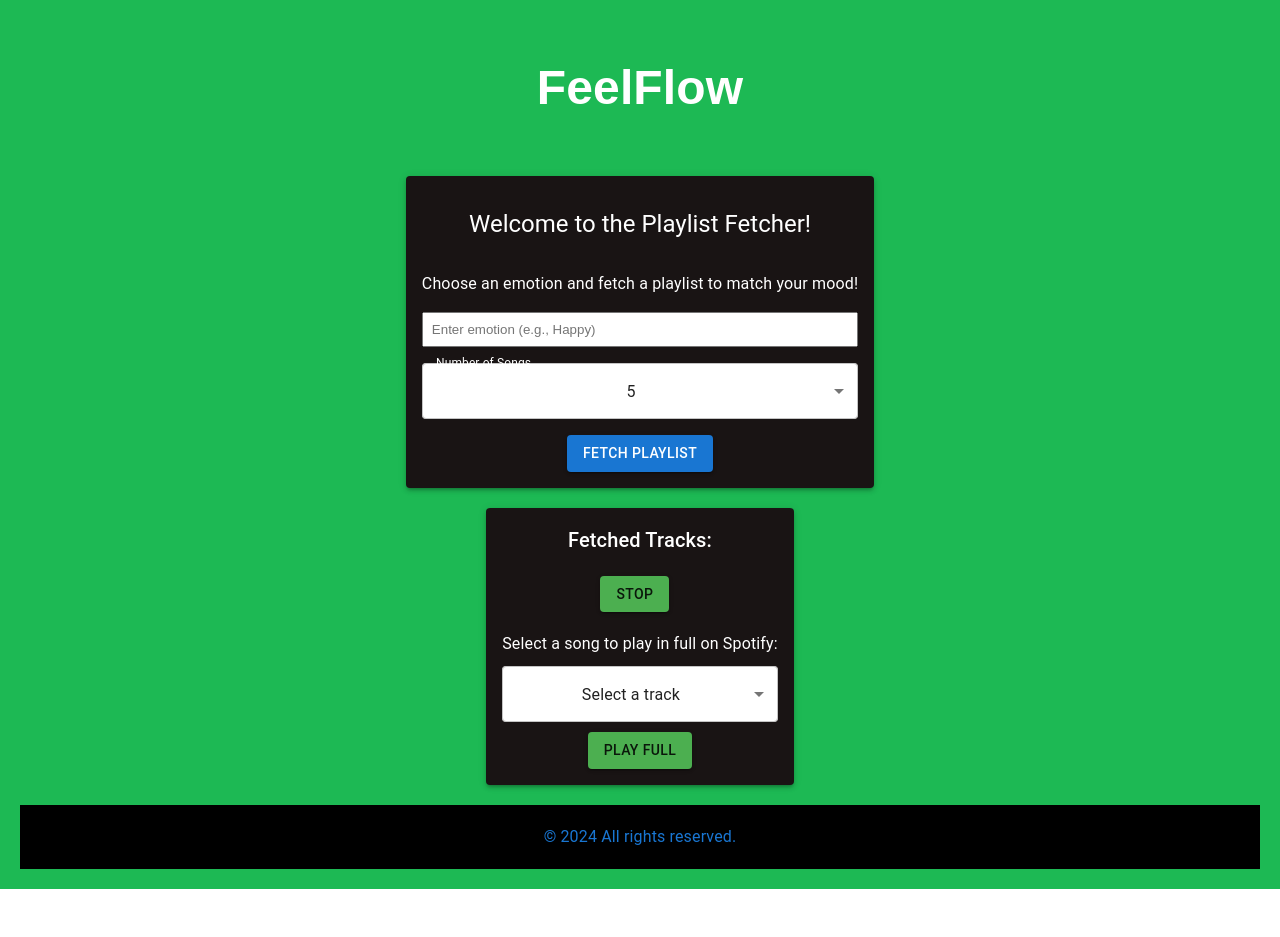
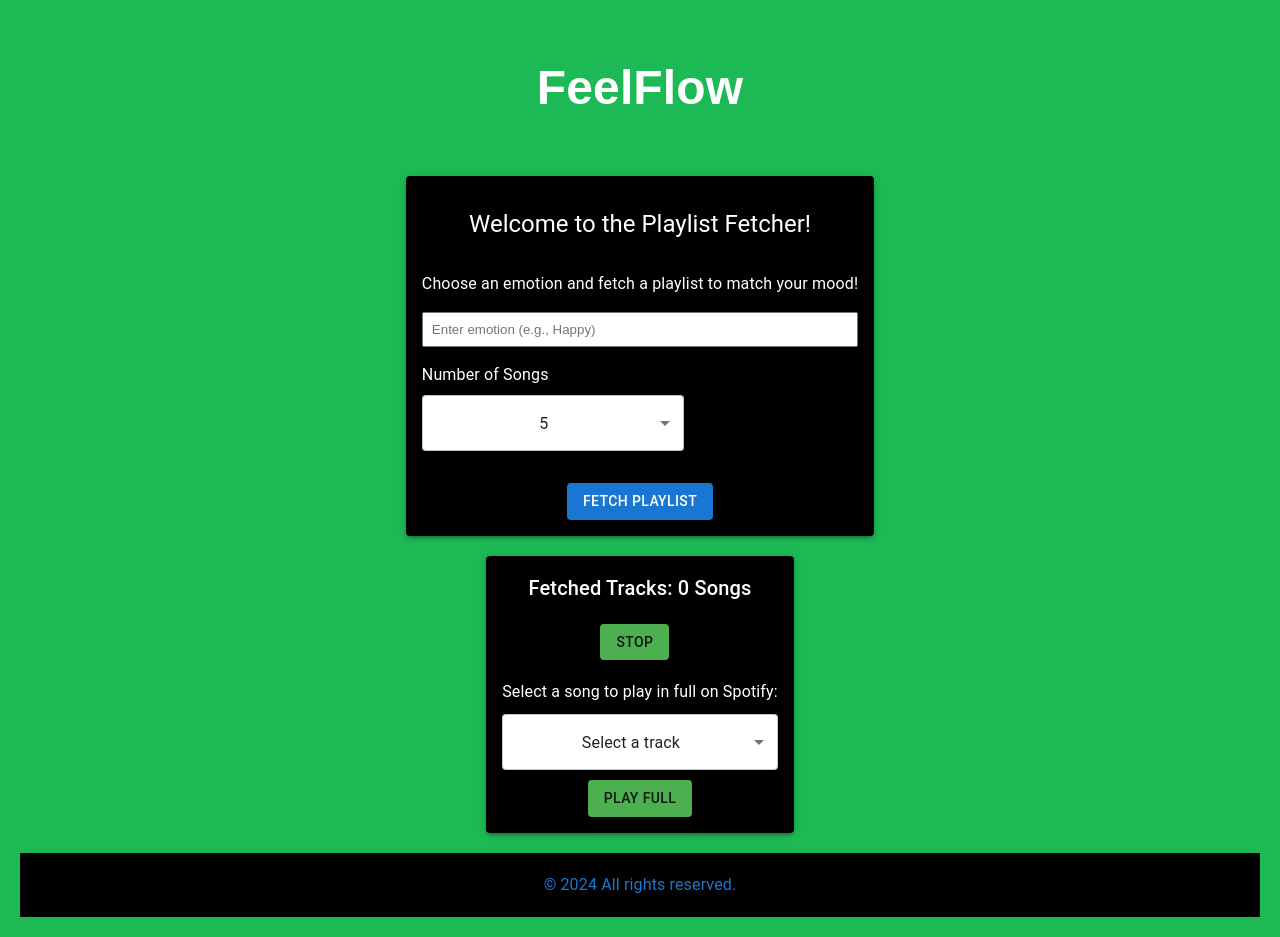
Before and after one commit to ShaunCl123/FeelFlow, a Next.js app: page /home in a window 1280 px wide. Before the commit the page ends 889 px from the top, so only its background shows below. Built offline with nearby package versions, Linux system fonts and the light colour scheme.

Commit message:
PlayButton

```diff
--- a/src/app/home/page.js
+++ b/src/app/home/page.js
@@ -11,7 +11,6 @@ import Paper from '@mui/material/Paper';
 import MenuItem from '@mui/material/MenuItem';
 import Select from '@mui/material/Select';
 import FormControl from '@mui/material/FormControl';
-import InputLabel from '@mui/material/InputLabel';
 
 // Main component
 export default function Page() {
@@ -27,7 +26,6 @@ export default function Page() {
   // State for the chosen emotion, fetched tracks, selected track, error, and number of songs to fetch
   const [emotion, setEmotion] = React.useState('');
   const [tracks, setTracks] = React.useState([]);
-  const [currentTrackIndex, setCurrentTrackIndex] = React.useState(-1); // Initialize with -1 (no track selected)
   const [error, setError] = React.useState(null);
   const [audio, setAudio] = React.useState(null); // State for audio object
   const [selectedFullTrack, setSelectedFullTrack] = React.useState(''); // State for the selected full track
@@ -56,12 +54,10 @@ export default function Page() {
       }));
 
       setTracks(selectedTracks);
-      setCurrentTrackIndex(0); // Start from the first track if tracks are fetched
       setError(null);
     } catch (error) {
       setError(`Error fetching tracks: ${error.message}`);
       setTracks([]);
-      setCurrentTrackIndex(-1); // Reset current track index on error
     }
   };
 
@@ -74,7 +70,6 @@ export default function Page() {
       const newAudio = new Audio(tracks[index].previewUrl);
       newAudio.play();
       setAudio(newAudio); // Store the new audio object
-      setCurrentTrackIndex(index); // Update the current track index
 
       // Play the next track when the current track ends
       newAudio.onended = () => {
@@ -125,7 +120,7 @@ export default function Page() {
               FeelFlow
             </h1>
 
-            <Paper elevation={3} sx={{ padding: 2, backgroundColor: '#191414', marginTop: '20px' }}>
+            <Paper elevation={3} sx={{ padding: 2, backgroundColor: '#000000', marginTop: '20px' }}>
               <Typography variant="h5" mt={2} mb={4} color="white">
                 Welcome to the Playlist Fetcher!
               </Typography>
@@ -140,13 +135,15 @@ export default function Page() {
                 style={{ marginTop: '1rem', width: '100%', padding: '0.5rem' }}
               />
 
-              <FormControl fullWidth sx={{ marginTop: '1rem' }}>
-                <InputLabel id="song-count-label" sx={{ color: 'white' }}>Number of Songs</InputLabel>
+              <Typography variant="body1" align="left" color="white" sx={{ marginTop: '1rem', marginBottom: '0.5rem' }}>
+                Number of Songs
+              </Typography>
+
+              <FormControl fullWidth sx={{ marginBottom: '1rem' }}>
                 <Select
-                  labelId="song-count-label"
                   value={songCount}
                   onChange={(e) => setSongCount(e.target.value)}
-                  sx={{ backgroundColor: '#FFFFFF' }}
+                  sx={{ backgroundColor: '#FFFFFF', width: '60%' }} // Adjusted width for smaller dropdown
                 >
                   {[1, 2, 3, 4, 5, 6, 7, 8, 9, 10].map(count => (
                     <MenuItem key={count} value={count}>{count}</MenuItem>
@@ -165,8 +162,8 @@ export default function Page() {
               </Typography>
             )}
 
-            <Paper elevation={3} sx={{ padding: 2, backgroundColor: '#191414', marginTop: '20px' }}>
-              <Typography variant="h6" color="white">Fetched Tracks:</Typography>
+            <Paper elevation={3} sx={{ padding: 2, backgroundColor: '#000000', marginTop: '20px' }}>
+              <Typography variant="h6" color="white">Fetched Tracks: {tracks.length} Songs</Typography>
               <ul style={{ listStyleType: 'none', padding: 0 }}>
                 {tracks.map((track, index) => (
                   <li key={index} style={{ marginBottom: '10px', color: 'white' }}>
@@ -174,7 +171,7 @@ export default function Page() {
                     <Button
                       variant="contained"
                       color="secondary"
-                      onClick={() => playTrack(index)}
+                      onClick={() => playTrack(index)} // Call playTrack with the correct index
                       sx={{ marginLeft: '10px' }}
                     >
                       Play
```
